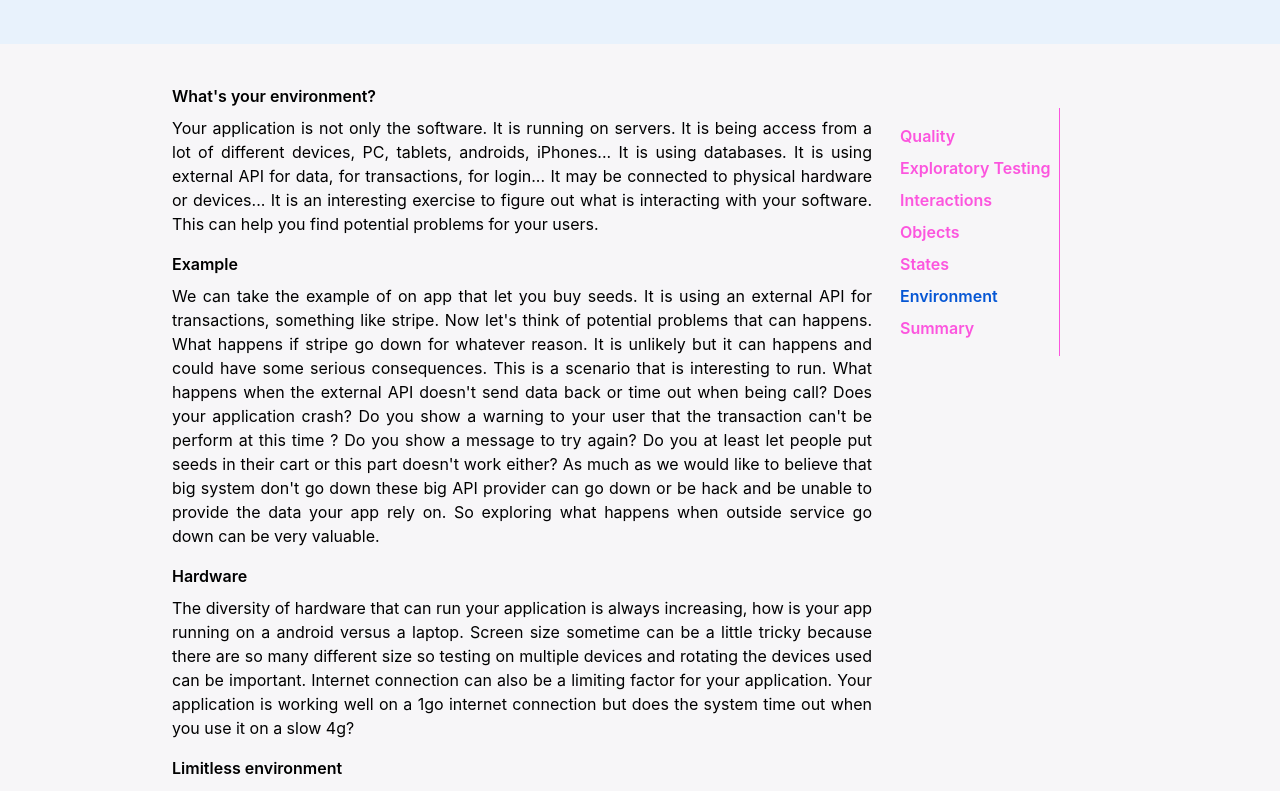
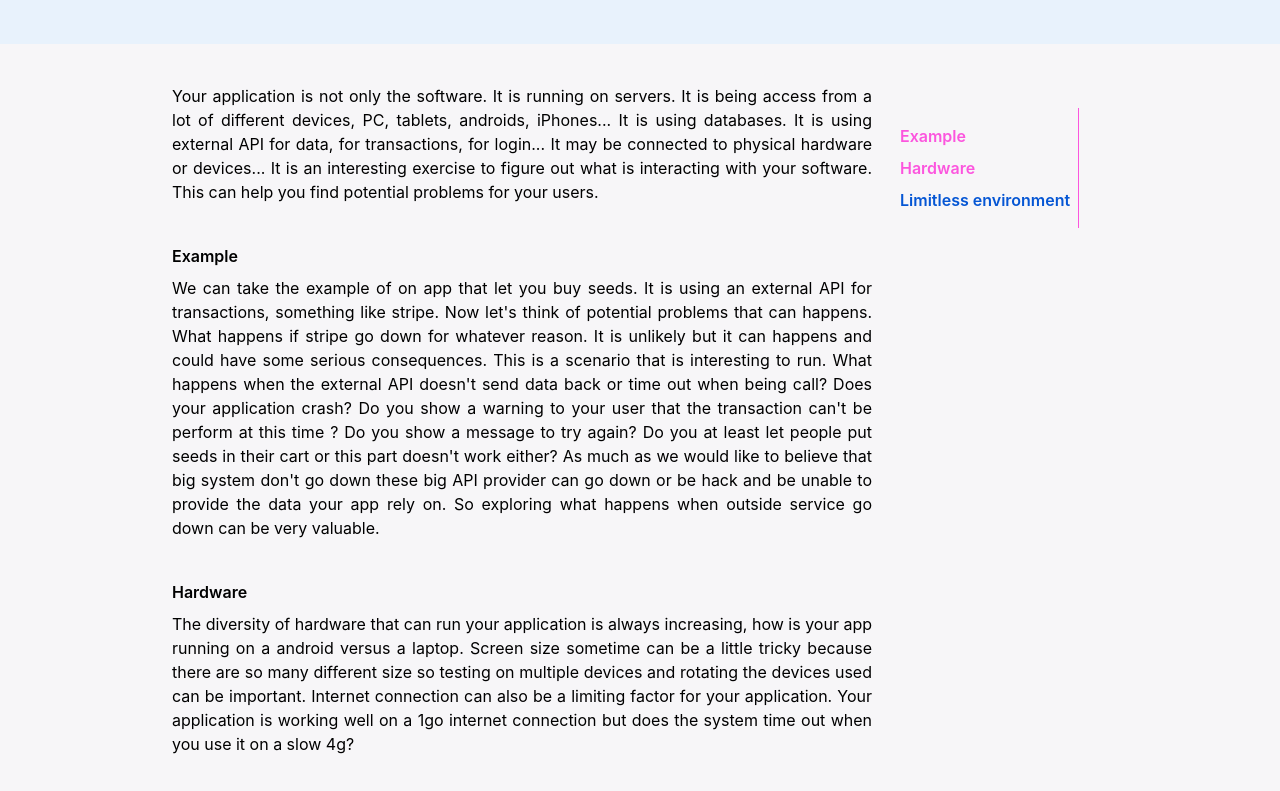
Before and after one commit to willot/Quality, a React (Create React App) app: page /environment in a window 1280 px wide. Shown: the part 360-1151 px from the top of the page. Built offline with nearby package versions, Linux system fonts and the light colour scheme.

Commit message:
finish the section part for each pages

```diff
--- a/src/components/ExampleButton.tsx
+++ b/src/components/ExampleButton.tsx
@@ -7,7 +7,7 @@ type ExampleButtonProps = {
     css: string;
 }
 
-export const ExampleButton = ({setTextDetails, buttonId, buttonWording, css}:ExampleButtonProps) => {
+export const   ExampleButton = ({setTextDetails, buttonId, buttonWording, css}:ExampleButtonProps) => {
     const {ref, isVisible, setIsVisible} = OutsideClickDetector(false);
 
     return (
--- a/src/components/LayoutWrapper.tsx
+++ b/src/components/LayoutWrapper.tsx
@@ -111,7 +111,7 @@ export const LayoutWrapper = ({
                 text: "Summary",
                 link: "/summary"
             },
-            listSection: [],
+            listSection: ["Example","Hardware","Limitless-environment"],
             title: "Application in its environment",
             subTitle: "Learning how the environment around your application affect the user experience.",
         },
@@ -124,7 +124,7 @@ export const LayoutWrapper = ({
                 text: "Quality",
                 link: "/"
             },
-            listSection: [],
+            listSection: ["A-useful-tool","When-to-use-exploratory-testing?"],
             title: "Summary",
             subTitle: "Summarize your learning on exploratory testing.",
         }
@@ -235,6 +235,16 @@ export const LayoutWrapper = ({
                     <>{GenerateListOfLink(buttonFlow.states.listSection)}</>
                 )
             }
+            case "environment": {
+                return (
+                    <>{GenerateListOfLink(buttonFlow.environment.listSection)}</>
+                )
+            }
+            case "summary": {
+                return (
+                    <>{GenerateListOfLink(buttonFlow.summary.listSection)}</>
+                )
+            }
             default : {
                 return listOfLink();
             }
--- a/src/pages/Ecosystem.tsx
+++ b/src/pages/Ecosystem.tsx
@@ -1,15 +1,21 @@
 import {useLocation} from "react-router-dom";
 import {LayoutWrapper} from "../components/LayoutWrapper";
 import {useEffect, useState} from "react";
+import {ShowSectionHook} from "../hooks/ShowSectionHook";
 
 export const Ecosystem = () => {
     const { pathname } = useLocation();
     const [idVisible, setIdVisible] = useState("");
-    const [, setIsClickedSection] = useState(false);
+    const [clickedSection, setIsClickedSection] = useState(false);
+
+    const ref1 = ShowSectionHook(clickedSection, setIsClickedSection, setIdVisible, window, "Limitless-environment");
+    const ref2 = ShowSectionHook(clickedSection, setIsClickedSection, setIdVisible, window, "");
+    const ref3 = ShowSectionHook(clickedSection, setIsClickedSection, setIdVisible, window, "");
 
     useEffect(() => {
         document.title = 'Exploratory Testing-Environment';
         window.scrollTo(0, 0);
+        setIdVisible("Example")
     }, [pathname]);
 
     return (
@@ -17,7 +23,6 @@ export const Ecosystem = () => {
             <LayoutWrapper page="environment" currentSection={idVisible} setCurrentSection={setIdVisible}
                            setIsClickedSection={setIsClickedSection}>
                 <section className="bg-white-bg h-full text-black text-justify py-10 px-1">
-                    <h2 className="pb-2 font-semibold">What's your environment?</h2>
                     <p>Your application is not only the software. It is running on servers. It is being access from a
                         lot of
                         different devices, PC, tablets, androids, iPhones... It is using databases. It is using external
@@ -27,7 +32,7 @@ export const Ecosystem = () => {
                         help
                         you find potential problems for your users.
                     </p>
-                    <h2 className="pb-2 pt-4 font-semibold">Example</h2>
+                    <h2 className="pb-2 pt-10 font-semibold" id="Example" ref={ref1.ref}>Example</h2>
                     <p>We can take the example of on app that let you buy seeds. It is using an
                         external
                         API for
@@ -49,7 +54,7 @@ export const Ecosystem = () => {
                         outside
                         service go down can be very valuable.</p>
 
-                    <h2 className="pb-2 pt-4 font-semibold">Hardware</h2>
+                    <h2 className="pb-2 pt-10 font-semibold" id="Hardware" ref={ref2.ref}>Hardware</h2>
                     <p>The diversity of hardware that can run your application is always increasing,
                         how is
                         your app running
@@ -59,7 +64,7 @@ export const Ecosystem = () => {
                         Internet connection can also be a limiting factor for your application. Your application is
                         working
                         well on a 1go internet connection but does the system time out when you use it on a slow 4g?</p>
-                    <h2 className="pb-2 pt-4 font-semibold">Limitless environment</h2>
+                    <h2 className="pb-2 pt-10 font-semibold" id="Limitless-environment" ref={ref3.ref}>Limitless environment</h2>
                     <p>There is a lot that you can explore about how an application interact with the
                         rest
                         of the world. An example that come to mind is paying medical bills. I recently broke my ankle
--- a/src/pages/Entities.tsx
+++ b/src/pages/Entities.tsx
@@ -26,6 +26,7 @@ export const Entities = () => {
     useEffect(() => {
         document.title = 'Exploratory Testing-Objects';
         window.scrollTo(0, 0);
+        setIdVisible("What-is-an-Object?");
     }, [pathname]);
 
     return (
@@ -34,7 +35,7 @@ export const Entities = () => {
                            setIsClickedSection={setIsClickedSection}>
                 <section className="bg-white-bg h-full text-black text-justify py-10 px-1">
                     <h2 className="font-bold pb-2" ref={ref1.ref} id="What-is-an-Object?">What is an Object?</h2>
-                    <p>An object is maybe more an engineer term to describe something that can be created, updated, or
+                    <p>An object is an engineer term to describe something that can be created, updated, or
                         deleted. An example is a ‘user’ in an application, a ‘transaction’ when buying something, or a
                         ‘post’ on social media. Applications are full of these objects. They represent the business
                         logic of the application. These objects usually are connected/interact with each other. A user
@@ -43,30 +44,29 @@ export const Entities = () => {
                         of the relationship affects the logic and possible bugs.
                     </p>
                     <p className="pt-2">For example, an insurance website lets you buy a personal
-                        customized policy. You will have an policy object and then a user "you" object. Then the
+                        customized policy. You will have an policy object and then a user, you, object. Then the
                         insurance
-                        company decide that users can add other people to their policy. Like multiple driver for a car.
+                        company decides that users can add other people to their policy. Like multiple drivers for a car.
                         Now
-                        there are multiple users connected to one policy. Can each one of them modify the policy? Or
+                        there are multiple users connected to one policy. Can each one of them modify the policy? Can
                         only
-                        the principal user? The amount of interactions can increase quickly and all this interactions
-                        held
-                        logic that can hide a bug.
+                        the principal user? The amount of interactions can increase quickly, and all these interactions
+                        have logic that can hide a bug.
                     </p>
                     <section className="pt-10">
                         <h2 className="font-bold pb-2" id="Exploring-the-objects" ref={ref2.ref}>Exploring the
                             objects</h2>
-                        <p className="pb-2">The first thing is that you want to identify these objects. As stated
-                            earlier
+                        <p className="pb-2">The first thing is too identify these objects. As stated
+                            earlier,
                             they are entities on which you can take actions. A lot of things can happen when you create
                             an
                             object. Are all the fields required? Can you put empty spaces? can you use weird characters
                             "Ω√"?
-                            Is there a limit in the number of characters? The problem of string being too long is a
+                            Is there a limit in the number of characters? The problem of strings being too long is a
                             pretty
-                            common one. Database have limits for the number of characters in a field but the front end
-                            will not always enforce it. Therefore the data is send to the back end and it crashes and
-                            send back an error... </p>
+                            common one. Database have limits for the number of characters in a field, but the front end
+                            will not always enforce it. Therefore, the data is sent to the back end, it crashes and
+                            sends back an error... </p>
                         <p className="pb-4 font-semibold text-blue">Fill the example form with fake info to
                             continue.</p>
                         <h3 className="text-pink font-semibold pb-4" id="Creating objects" ref={ref3.ref}>Creating
@@ -95,32 +95,31 @@ export const Entities = () => {
                             {entity && (
                                 <>
                                     <section className="pt-2">
-                                        <p>We have one form but we can see that we created two separated objects. One
+                                        <p>We have one form, but we can see that we created two separated objects. One
                                             user
                                             with a first and last name and an address with street, apartment number,
                                             and
                                             city.</p>
-                                        <p className="pt-2">If you play around you can notice a few things. There are no
+                                        <p className="pt-2">If you play around, you can notice a few things. There is no
                                             limit in the number
                                             of characters that you can enter inside each input. So if you want to type
-                                            3000 characters into the input box you can (It will work). The only reason
+                                            3000 characters into the input box, you can (It will work)! The only reason
                                             that
-                                            it doesn't produce an error is that in this application there is no database
+                                            it doesn't produce an error, is that in this application, there is no database
                                             saving this information. Otherwise, it is very
-                                            likely we will run into some field constraint in the database particularly
+                                            likely we will run into some field constraint in the database, particularly
                                             for
-                                            field like city. When you do exploratory testing it is important to know
+                                            fields like city. When you do exploratory testing, it is important to know
                                             what
-                                            kind of data a user will enter. For example the biggest name for a european
+                                            kind of data a user will enter. For example the biggest name for a European
                                             city
                                             is 58 characters in Welch. Knowing this can help you set some good test
                                             cases.
-                                            One that I often run into is middle name. If you complete immigration
+                                            One that I often run into is 'middle name'. If you complete immigration
                                             paperwork
-                                            this field often come up. I have 2 middle name... Most of the time it only
-                                            let
-                                            you enter one which can be a problem for immigration paperwork. Errors while
-                                            completing form are not always handle very well.
+                                            this field often comes up. I have 2 middle names... Most of the time
+                                            you can enter only one, which can be a problem for immigration paperwork...
+                                            Errors while completing forms are not always handled very well.
                                         </p>
                                         <p>Often no error is display to
                                             let the user know that the data was not save
--- a/src/pages/States.tsx
+++ b/src/pages/States.tsx
@@ -17,6 +17,7 @@ export const States = () => {
     useEffect(() => {
         document.title = 'Exploratory Testing-States';
         window.scrollTo(0, 0);
+        setIdVisible("What-is-a-state?");
     }, [pathname]);
 
     return (
--- a/src/pages/Summary.tsx
+++ b/src/pages/Summary.tsx
@@ -1,15 +1,20 @@
 import {useLocation} from "react-router-dom";
 import {LayoutWrapper} from "../components/LayoutWrapper";
 import {useEffect, useState} from "react";
+import {ShowSectionHook} from "../hooks/ShowSectionHook";
 
 export const Summary = () => {
     const {pathname} = useLocation();
     const [idVisible, setIdVisible] = useState("");
-    const [, setIsClickedSection] = useState(false);
+    const [clickedSection, setIsClickedSection] = useState(false);
+
+    const ref1 = ShowSectionHook(clickedSection, setIsClickedSection, setIdVisible, window, "When-to-use-exploratory-testing?");
+    const ref2 = ShowSectionHook(clickedSection, setIsClickedSection, setIdVisible, window, "");
 
     useEffect(() => {
         document.title = 'Exploratory Testing-Summary';
         window.scrollTo(0, 0);
+        setIdVisible("A-useful-tool");
     }, [pathname]);
 
     return (
@@ -17,7 +22,7 @@ export const Summary = () => {
             <LayoutWrapper page="summary" currentSection={idVisible} setCurrentSection={setIdVisible}
                            setIsClickedSection={setIsClickedSection}>
                 <section className="bg-white-bg h-full text-black text-justify py-10 px-1">
-                    <h2 className="pb-2 font-semibold">A useful tool</h2>
+                    <h2 className="pb-2 font-semibold" ref={ref1.ref} id="A-useful-tool">A useful tool</h2>
                     <p className="pb-4">Quality is not only meeting your user expectation. It is also something that
                         make
                         you stand out in a good way
@@ -42,7 +47,7 @@ export const Summary = () => {
                         fixed. Unit, integration or end to end tests get written to ensure that this bug never appear
                         again.
                         Then you move on.</p>
-                    <h2 className="pb-2 font-semibold">When to use exploratory testing?</h2>
+                    <h2 className="pb-2 pt-10 font-semibold" ref={ref2.ref} id="When-to-use-exploratory-testing?">When to use exploratory testing?</h2>
                     <p className="pb-4">I think it is up to each team to decide. For me exploratory
                         testing is something that should happen everytime concerned are raised about a part of the
                         application. A lot of team do not have a QA person but that doesn't mean that you can't run
```
Also changed, not shown: src/pages/Interactions.tsx (+6 -6 lines).
